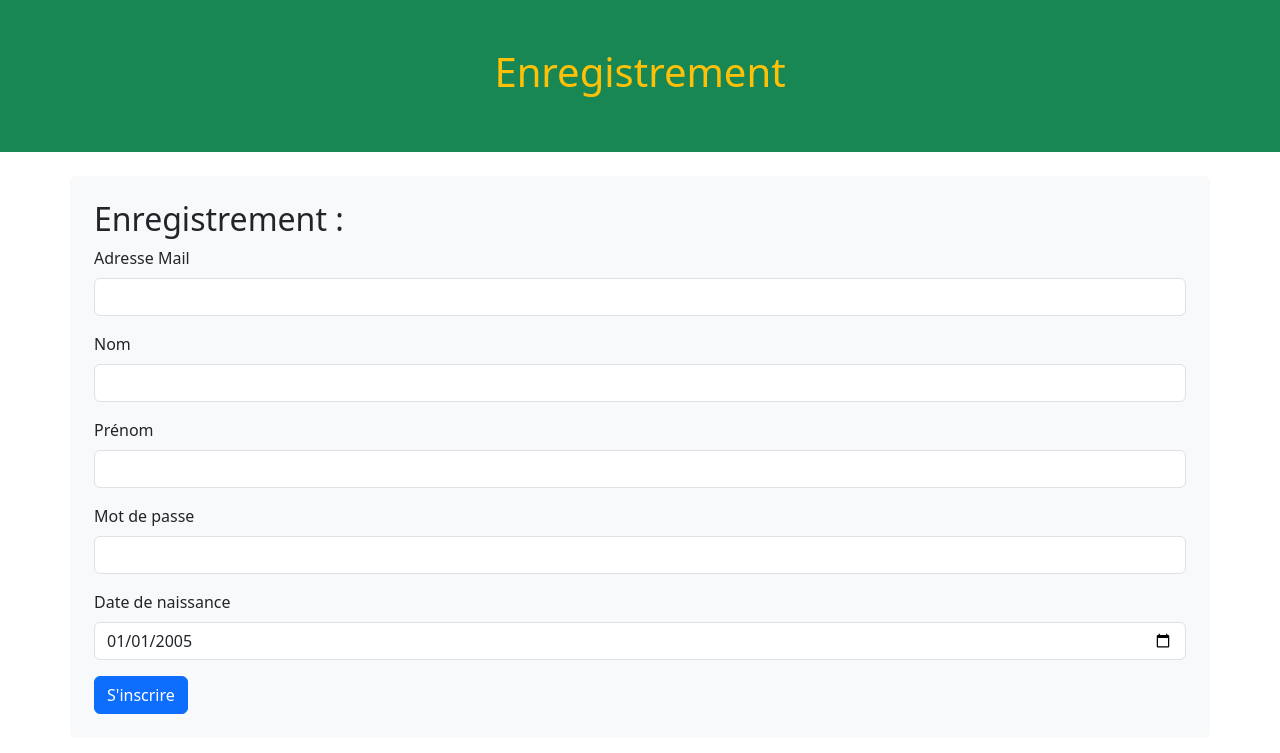
After one commit to ssaumon/SAE401FI, a Flask app: page /register in a window 1280 px wide. The commit adds this page. Shown: the top 753 px of the page. Run offline with Flask 3, Linux system fonts and the light colour scheme.

Commit message:
Enregistrement Fonctionnel TEST

```diff
--- a/gestion_des_projets/app.py
+++ b/gestion_des_projets/app.py
@@ -40,30 +40,19 @@ def login():
 
 @app.route('/login/login', methods=["POST"])
 def checklogin():
-    """
     global user
     global perm
     mail = request.form.get('mail')
     pswd= request.form.get('password')
     content = {'email':mail, 'password':pswd}
-    r = requests.post("http://malo/login", data=content)
+    r = requests.post("http://user/login", data=content)
     if r.status_code == 201:
-        user = requests.get("http://malo/getuser/"+mail)
-        perm =  requests.get("http://malo/getperm/"+mail)
+        user = requests.get(f"http://user/user/{mail}")
+        perm =  requests.get("http://user//permissions-by-email/{email}")
         return redirect("/homepage")
     else :
         return redirect('/')
-    """
-    global user
-    global perm
-    user={
-        "last_name": "Doe",
-        "first_name": "John",
-        "email": "john.doe@example.com",
-        "password": "securepassword123",
-        "birth_date": "1990-01-01"
-    }
-    return redirect('/homepage')
+
 
 
 
@@ -89,7 +78,7 @@ def add_project():
     description = request.form.get('description')
     projects[str(idp)]={"id":idp, "nom":nom, "description":description}
     permprojet= { "project_id": str(idp), "email": user["email"], "write": True,  "read": True, "admin": True}
-    #r= requests.post('http://malo/permission/post', data = permprojet)
+    r= requests.post('http://user/add-permissions', data = permprojet)
     perm.append(permprojet)
     save_project_file(projects)
     return redirect("/homepage")
@@ -131,5 +120,17 @@ def ajouter_user():
     admin = True if "admin" in auth else False
 
     permprojet= { "project_id": str(idproj), "email": mail, "write": ecriture,  "read": lecture, "admin": admin}
-    #r= requests.post('http://malo/permission/post', data = permprojet)
+    r= requests.post('http://user/add-permissions', data = permprojet)
     return redirect(f"/projet/{idproj}")
+
+
+@app.route("/register")
+def enre():
+    return render_template("register.html")
+
+
+@app.route("/register/send", methods=['POST'])
+def send_user():
+    donnee= request.form.to_dict()
+    r=requests.post('http://user/register', data= donnee)
+    return redirect("/")
--- /dev/null
+++ b/gestion_des_projets/templates/register.html
@@ -0,0 +1,42 @@
+<!DOCTYPE html>
+<html lang="fr">
+<head>
+  <title>Enregistrement</title>
+  <meta charset="utf-8">
+  <meta name="viewport" content="width=device-width, initial-scale=1">
+  <link href="https://cdn.jsdelivr.net/npm/bootstrap@5.3.3/dist/css/bootstrap.min.css" rel="stylesheet">
+  <script src="https://cdn.jsdelivr.net/npm/bootstrap@5.3.3/dist/js/bootstrap.bundle.min.js"></script>
+</head>
+<body>
+    <div class="container-fluid p-5 bg-success text-warning text-center">
+        <h1>Enregistrement</h1>
+    </div>
+    <br>
+    <div class="container bg-light p-4 rounded">
+        <h2>Enregistrement :</h2>
+        <form method="POST" action="/register/send">
+          <div class="mb-3">
+            <label class="form-label">Adresse Mail</label>
+            <input type="email" class="form-control" name="email" required>
+          </div>
+          <div class="mb-3">
+            <label class="form-label">Nom</label>
+            <input type="text" class="form-control" name="last_name" required>
+          </div>
+          <div class="mb-3">
+            <label class="form-label">Prénom</label>
+            <input type="text" class="form-control" name="first_name" required>
+          </div>
+          <div class="mb-3">
+            <label class="form-label">Mot de passe</label>
+            <input type="password" class="form-control" name="password" required>
+          </div>
+          <div class="mb-3">
+            <label class="form-label">Date de naissance</label>
+            <input type="date" class="form-control" name="birth_date" value="2005-01-01" required>
+          </div>
+          <button type="submit" class="btn btn-primary">S'inscrire</button>
+        </form>
+    </div>
+</body>
+</html>
```
Also changed, not shown: gestion_des_projets/templates/login.html (+14 -11 lines).
